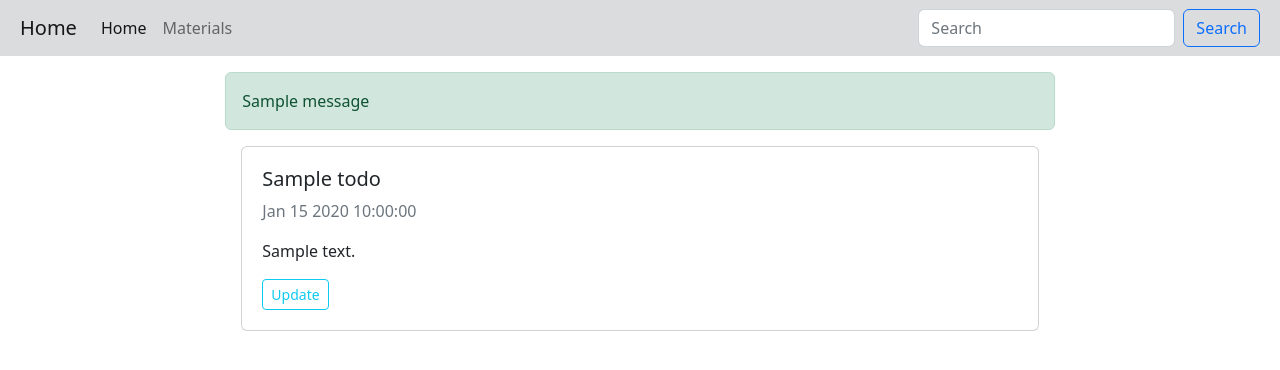
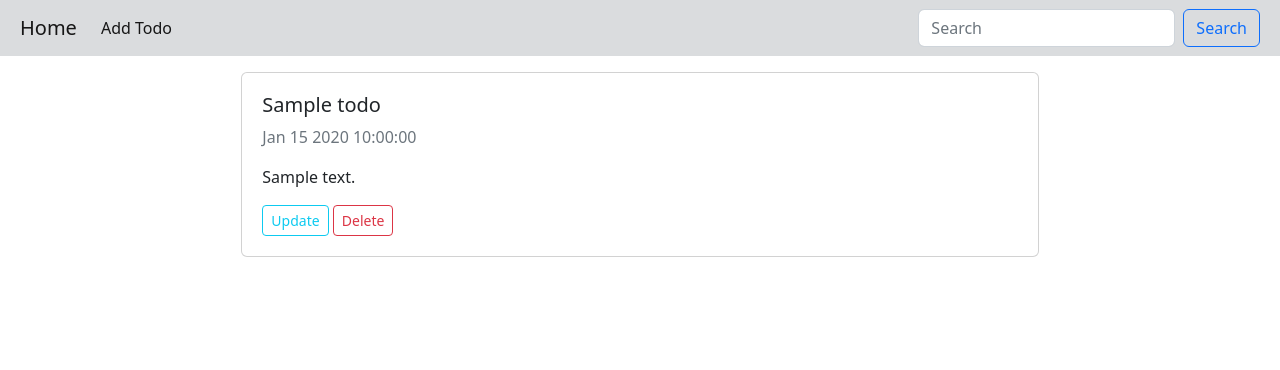
Before and after one commit to akins-dev/Todo_app, a Flask app: page / in a window 1280 px wide. Shown: the top 370 px of the page. Run offline with Flask 2, Linux system fonts and the light colour scheme; one stand-in notice (Sample message) is shown; a database or web service that is not in the repository returns one stand-in record (values such as "Sample title").

Commit message:
feature: added delete todo

```diff
--- a/application/routes.py
+++ b/application/routes.py
@@ -66,3 +66,10 @@ def update_todo_page(_id):
 
         flash(f"Todo item with id \"{_id}\" not found", "info")
         return redirect(url_for("home_page"))
+
+
+@app.route("/delete/<_id>", methods=["POST", "GET"])
+def delete_todo_page(_id):
+    todo.find_one_and_delete({"_id": ObjectId(_id)})
+    flash(f"Todo item with id \"{_id}\" deleted successfully", "success")
+    return redirect(url_for("home_page"))
--- a/application/templates/layout.html
+++ b/application/templates/layout.html
@@ -42,11 +42,9 @@
         <div class="collapse navbar-collapse" id="navbarSupportedContent">
           <ul class="navbar-nav me-auto mb-2 mb-lg-0">
             <li class="nav-item">
-              <a class="nav-link active" aria-current="page" href="/">Home</a>
+              <a class="nav-link active" aria-current="page" href="{{ url_for("add_todo_page") }}">Add Todo</a>
             </li>
-            <li class="nav-item">
-              <a class="nav-link" href="#">Materials</a>
-            </li>
+
           </ul>
           <form class="d-flex" role="search">
             <input
--- a/application/templates/view_todos.html
+++ b/application/templates/view_todos.html
@@ -5,12 +5,17 @@
 {% endblock title %}
 
 {% block content %}
-    {% with messages = get_flashed_messages() %}
+    {% with messages = get_flashed_messages(with_categories=True) %}
     {% if messages %}
-    {% for message in messages %}
-    <div class="alert alert-success mt-3">
-        {{message}}
-    </div>
+    {% for message, category in messages %}
+    <script >
+        swal.fire({
+            title: "{{ category.title() }}",
+            text: "{{ message }}",
+            icon: "{{ category }}",
+            closeOnConfirm: false
+        })
+    </script>
 
     {% endfor %}
     {% endif %}
@@ -38,6 +43,8 @@
             </p>
             <a href="{{ url_for("update_todo_page", _id=todo._id) }}"
             class="btn btn-outline-info btn-sm">Update</a>
+            <a href="{{ url_for("delete_todo_page", _id=todo._id) }}"
+            class="btn btn-outline-danger  btn-sm">Delete</a>
         </div>
     </div>
     {% endfor %}
```
